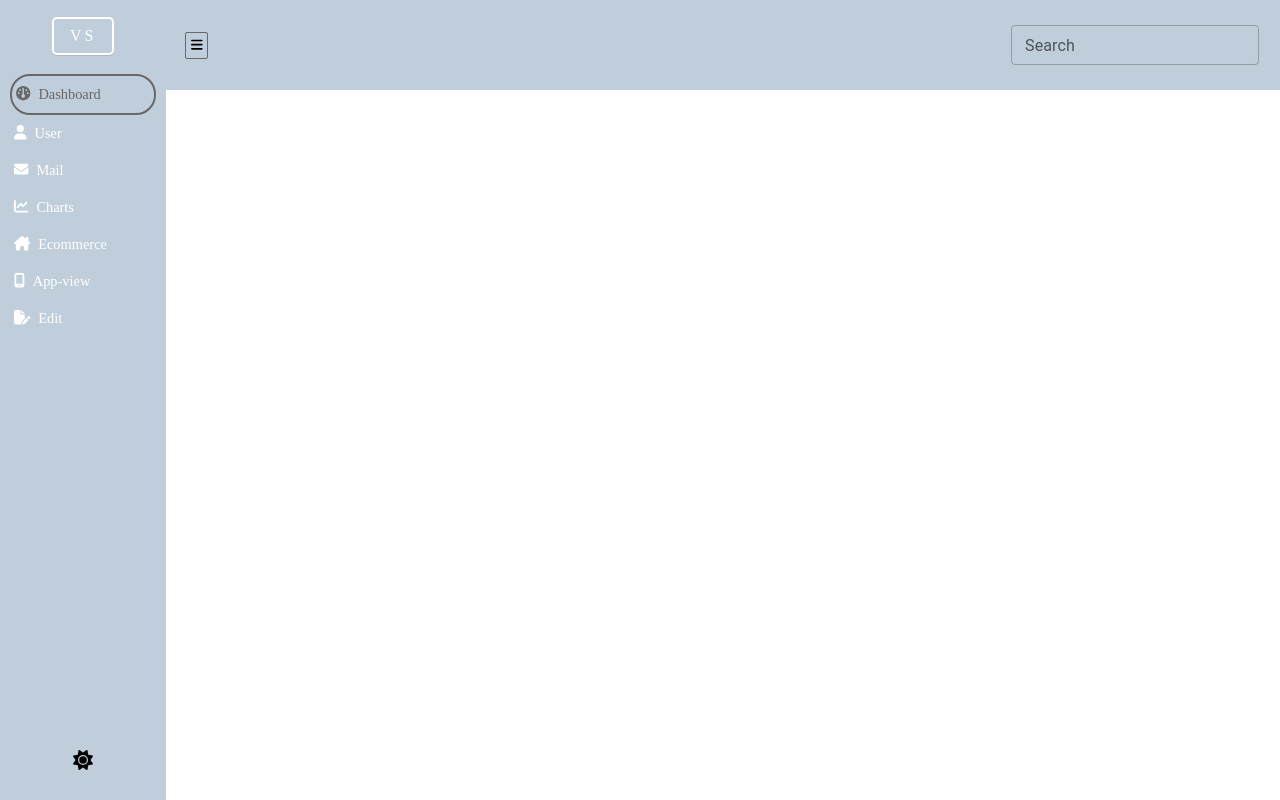
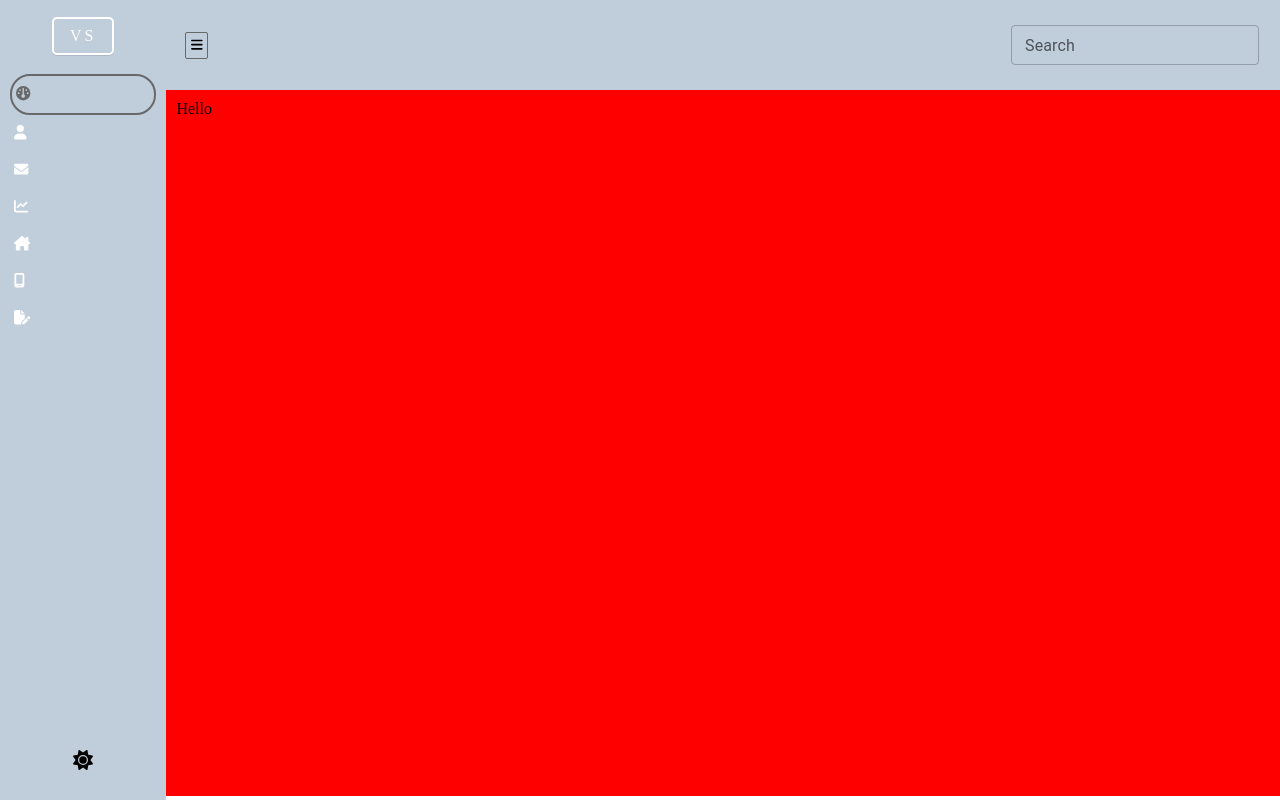
Before and after one commit to zakumi38/ngs-website, a React (Create React App) app: page / in a window 1280 px wide. Built offline with nearby package versions, Linux system fonts and the light colour scheme.

Commit message:
Add:Home components for Router

```diff
--- a/src/App.js
+++ b/src/App.js
@@ -2,6 +2,7 @@ import Sidebar from './core/components/sidebar/sidebar';
 import Navbar from './core/components/navbar/navbar';
 import React, {useState} from 'react'
 import './app.sass'
+import Home from './core/components/home/home';
 
 function App() {
   const [navToggle, setToggle] = useState(false)
@@ -10,6 +11,11 @@ function App() {
     <div className="app">
            <Sidebar navToggle={navToggle}></Sidebar>
            <Navbar navToggle={navToggle} setToggle={setToggle}></Navbar>
+
+           <Home navToggle={navToggle}>
+              Hello
+              {/* Router configure */}
+           </Home>
     </div>
   );
 }
--- /dev/null
+++ b/src/core/components/home/home.jsx
@@ -0,0 +1,13 @@
+import React from 'react'
+import homeStyle from './home.module.sass'
+
+const Home = ({navToggle, children}) => {
+  return (
+    <div className={`${homeStyle.home}
+    ${navToggle ? homeStyle.active : ''}`}>
+        {children}
+    </div>
+  )
+}
+
+export default Home
--- /dev/null
+++ b/src/core/components/home/home.module.sass
@@ -0,0 +1,13 @@
+.home
+    width: calc(100% - 13%)
+    min-height: 88.2vh
+    background: red
+    position: relative
+    top:0
+    left:13%
+    padding:10px
+    transition: all 0.5s
+
+.home.active
+    left: 5%
+    width: calc(100% - 5%)
--- a/src/core/components/sidebar/sidebar.module.sass
+++ b/src/core/components/sidebar/sidebar.module.sass
@@ -41,7 +41,7 @@ $bg-color:#c0cddb
             border-radius: 20px
             span
                 margin-left: 0.5rem
-                animation: menuTextani 0.7s linear forward
+                animation: menuTextani 0.7s ease-out forwards
             &:hover
                 color: rgb(104, 104, 104)
                 border: 2px solid rgb(104, 104, 104)
@@ -50,11 +50,10 @@ $bg-color:#c0cddb
             border: 2px solid rgb(104, 104, 104)
 
 @keyframes menuTextani
-    from
-        opacity: 0
-
-    to
-        opacity: 1
+            from
+                opacity: 0
+            to
+                opacity: 1
 
 .side_bottom
     position: absolute
```
